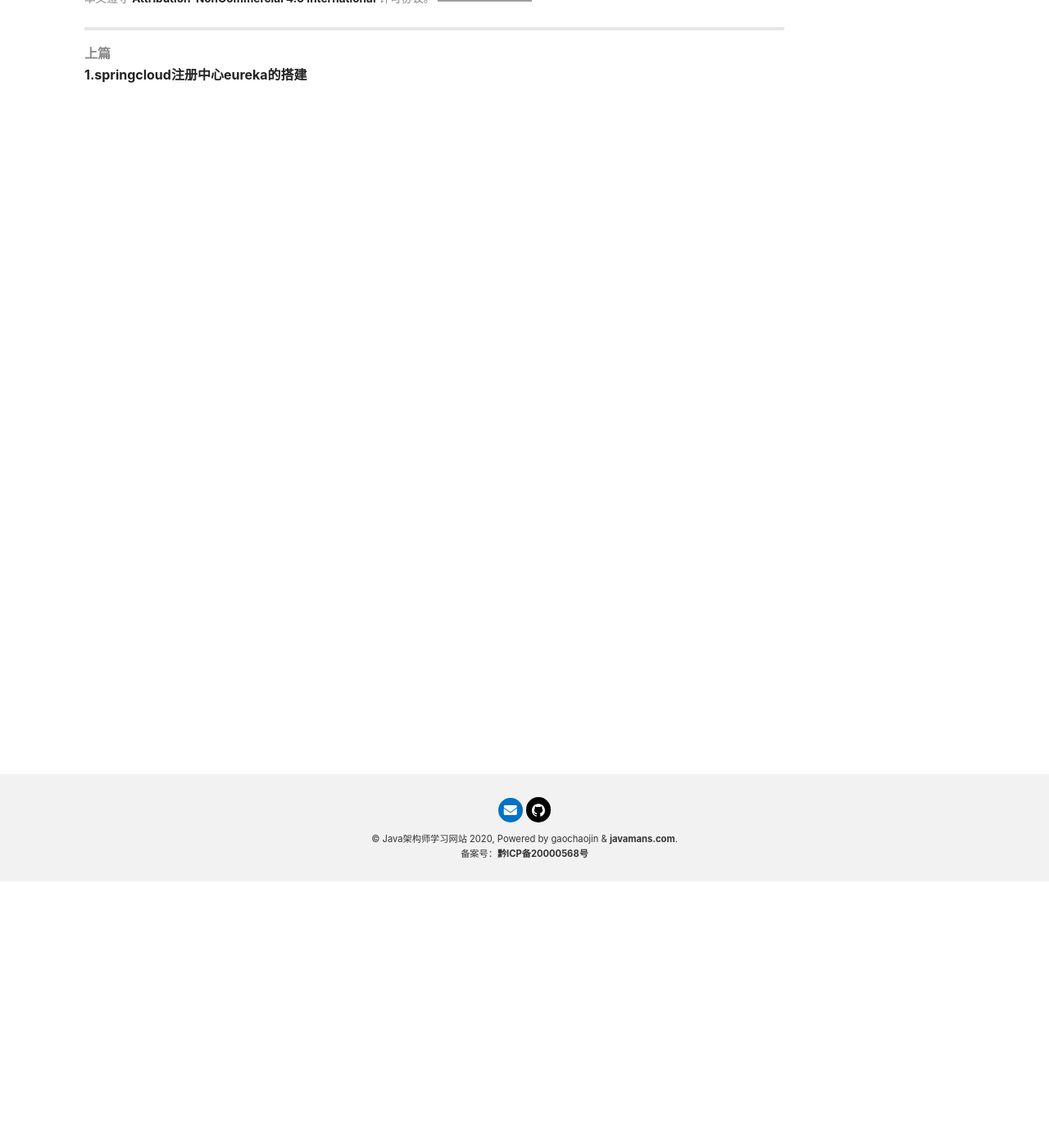
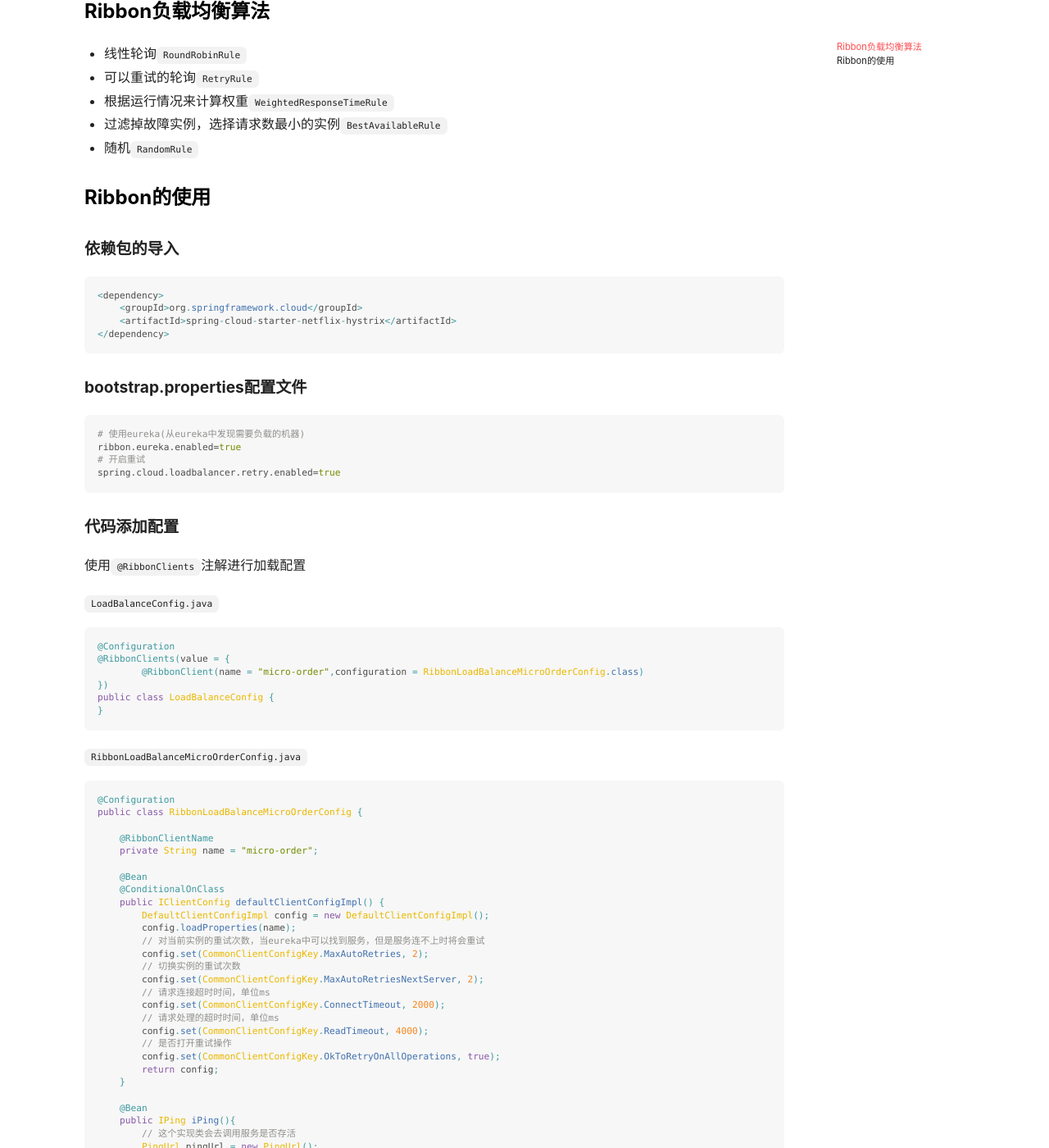
Before and after one commit to javamans/javamans.github.io, a Jekyll site: the page built from _posts/2020-03-02-springcloud.md, in a window 1280 px wide and 1400 px high, scrolled down 325 px. Shown: the whole window at 82% size. Built offline with Jekyll 4.4.1, drawn with Linux system fonts in a browser that asks for light colours; nearby versions of some CDN libraries; some of the changed text lies outside the part shown; grey boxes are pictures that could not be loaded.

Commit message:
springcloud组件Ribbon使用

````diff
--- a/_data/navigation.yml
+++ b/_data/navigation.yml
@@ -203,5 +203,7 @@ springcloud:
     children:
       - title: 1.springcloud注册中心eureka的搭建
         url: https://javamans.github.io/2020/03/01/springcloud.html
-      - title: 2.springcloud组件ribbon的使用
+      - title: 2.springcloud组件Ribbon的使用
         url: https://javamans.github.io/2020/03/02/springcloud.html
+      - title: 3.springcloud组件Hystrix的使用
+        url: https://javamans.github.io/2020/03/03/springcloud.html
--- a/_posts/2020-03-02-springcloud.md
+++ b/_posts/2020-03-02-springcloud.md
@@ -1,4 +1,99 @@
 ---
-title: 2.springcloud组件ribbon的使用
+title: 2.springcloud组件Ribbon的使用
 tags: springcloud
 ---
+
+Ribbon是一个独立的组件，是用来进行远程接口调用的。
+
+### Ribbon负载均衡算法
+
+- 线性轮询`RoundRobinRule`
+- 可以重试的轮询`RetryRule`
+- 根据运行情况来计算权重`WeightedResponseTimeRule`
+- 过滤掉故障实例，选择请求数最小的实例`BestAvailableRule`
+- 随机`RandomRule`
+
+### Ribbon的使用
+
+#### 依赖包的导入
+
+```java
+<dependency>
+    <groupId>org.springframework.cloud</groupId>
+    <artifactId>spring-cloud-starter-netflix-hystrix</artifactId>
+</dependency>
+```
+
+#### bootstrap.properties配置文件
+
+```properties
+# 使用eureka(从eureka中发现需要负载的机器)
+ribbon.eureka.enabled=true
+# 开启重试
+spring.cloud.loadbalancer.retry.enabled=true
+```
+
+#### 代码添加配置
+
+使用`@RibbonClients`注解进行加载配置
+
+`LoadBalanceConfig.java`
+
+```java
+@Configuration
+@RibbonClients(value = {
+        @RibbonClient(name = "micro-order",configuration = RibbonLoadBalanceMicroOrderConfig.class)
+})
+public class LoadBalanceConfig {
+}
+```
+
+`RibbonLoadBalanceMicroOrderConfig.java`
+
+```java
+@Configuration
+public class RibbonLoadBalanceMicroOrderConfig {
+
+    @RibbonClientName
+    private String name = "micro-order";
+
+    @Bean
+    @ConditionalOnClass
+    public IClientConfig defaultClientConfigImpl() {
+        DefaultClientConfigImpl config = new DefaultClientConfigImpl();
+        config.loadProperties(name);
+        // 对当前实例的重试次数，当eureka中可以找到服务，但是服务连不上时将会重试
+        config.set(CommonClientConfigKey.MaxAutoRetries, 2);
+        // 切换实例的重试次数
+        config.set(CommonClientConfigKey.MaxAutoRetriesNextServer, 2);
+        // 请求连接超时时间，单位ms
+        config.set(CommonClientConfigKey.ConnectTimeout, 2000);
+        // 请求处理的超时时间，单位ms
+        config.set(CommonClientConfigKey.ReadTimeout, 4000);
+        // 是否打开重试操作
+        config.set(CommonClientConfigKey.OkToRetryOnAllOperations, true);
+        return config;
+    }
+
+    @Bean
+    public IPing iPing(){
+        // 这个实现类会去调用服务是否存活
+        PingUrl pingUrl = new PingUrl();
+        pingUrl.setPingAppendString("/queryUser");
+        return pingUrl;
+    }
+
+    @Bean
+    public IRule iRule(){
+        // 线性轮询
+        // new RoundRobinRule();
+        // 可以重试的轮询
+        // new RetryRule();
+        // 根据运行情况来计算权重
+        // new WeightedResponseTimeRule();
+        // 过滤掉故障实例，选择请求数最小的实例
+        // new BestAvailableRule();
+        return new RandomRule();
+    }
+}
+```
````
Also changed, not shown: _posts/2020-03-01-springcloud.md (+9 -0 lines), _posts/2020-03-03-springcloud.md (added, +4 -0 lines).
